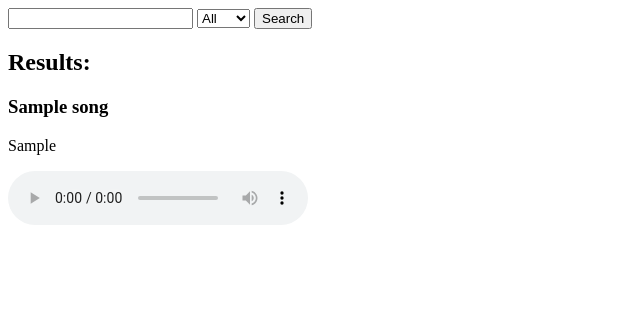
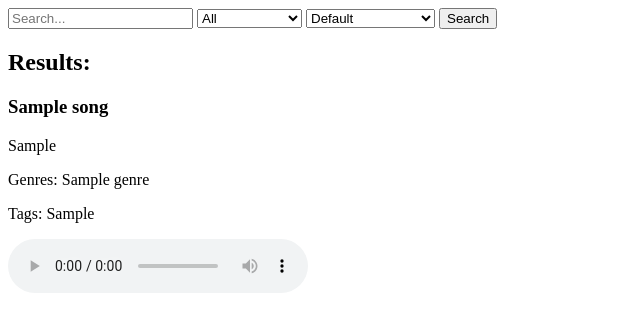
Before and after one commit to ryuruiyu6/WAD-project-soundbyte, a Django app: page /search-page/ in a window 1280 px wide. Shown: the top 332 px of the page, without its empty margins (0-640 px from the left). Run offline with Django 3.2, Linux system fonts and the light colour scheme; tables that the repository leaves empty hold one stand-in row (values such as "Sample post").

Commit message:
updated tag and genre (plus other bugs)

```diff
--- a/soundbytes/admin.py
+++ b/soundbytes/admin.py
@@ -1,4 +1,5 @@
 from django.contrib import admin
-from .models import Song
+from .models import Song, Genre
 
 admin.site.register(Song)
+admin.site.register(Genre)
--- a/soundbytes/functions/file_manager.py
+++ b/soundbytes/functions/file_manager.py
@@ -1,11 +1,13 @@
 from ..models import Song
 
 def create_song(data, files):
+    raw_tags = data.get('tags', '')
+    #separate tags
+    tags = ",".join([t.strip().lower() for t in raw_tags.split(",") if t.strip()])
     return Song.objects.create(
         title=data.get('title'),
         artist=data.get('artist'),
-        genre=data.get('genre'),
-        tags=data.get('tags'),
+        tags=tags,
         audio_file=files.get('audio_file'),
         cover_image=files.get('cover_image')
     )
--- a/soundbytes/functions/search_function.py
+++ b/soundbytes/functions/search_function.py
@@ -2,12 +2,31 @@ from django.db.models import Q
 from ..models import Song
 
 def search(query):
-    return Song.objects.filter(
-        Q(title__icontains=query) |
-        Q(artist__icontains=query) |
-        Q(genre__icontains=query) |
-        Q(tags__icontains=query)
-    )
+    songs = Song.objects.all()
+
+    if query:
+        words = query.split()
+
+        query_filter = Q()
+
+        for word in words:
+            query_filter &= (
+                Q(title__icontains=word) |
+                Q(artist__icontains=word) |
+                Q(genres__name__icontains=word) |
+                Q(tags__icontains=word)
+            )
+
+        songs = songs.filter(query_filter)
+
+    return songs.distinct()
+
+#    return Song.objects.filter(
+#        Q(title__icontains=query) |
+#        Q(artist__icontains=query) |
+#        Q(genres__name__icontains=query) |
+#        Q(tags__icontains=query)
+#    ).distinct()
 
 def sort_songs(songs, sort_by):
     if sort_by == 'views':
--- a/soundbytes/models.py
+++ b/soundbytes/models.py
@@ -1,13 +1,19 @@
 from django.db import models
 
 # Create your models here.
+class Genre(models.Model):
+    name = models.CharField(max_length=50)
+
+    def __str__(self):
+        return self.name
+
 
 class Song(models.Model):
     #song data
     title = models.CharField(max_length = 50)
     artist = models.CharField(max_length = 50)
-    genre = models.CharField(max_length = 30)
-    tags = models.TextField(blank = True)
+    genres = models.ManyToManyField(Genre)
+    tags = models.TextField(max_length=50, blank = True)
     #files!!!
     audio_file = models.FileField(upload_to = 'songs/')
     cover_image = models.ImageField(upload_to = 'covers/', null = True, blank = True)
--- a/soundbytes/templates/soundbytes_auth/search.html
+++ b/soundbytes/templates/soundbytes_auth/search.html
@@ -1,10 +1,18 @@
-<form method="get">
-    <input type="text" name="q">
+<form method="GET" action="/search-page/">
+    <input type="text" name="q" placeholder="Search...">
 
     <select name="genre">
         <option value="">All</option>
-        <option value="Pop">Pop</option>
-        <option value="Rock">Rock</option>
+        {% for genre in genres %}
+            <option value="{{ genre.name }}">{{ genre.name }}</option>
+        {% endfor %}
+    </select>
+
+    <select name="sort">
+        <option value="">Default</option>
+        <option value="views">Most Viewed</option>
+        <option value="downloads">Most Downloaded</option>
+        <option value="new">Newest</option>
     </select>
 
     <button type="submit">Search</button>
@@ -16,8 +24,18 @@
     <div>
         <h3>{{ song.title }}</h3>
         <p>{{ song.artist }}</p>
+
+        <p>
+            Genres:
+            {% for genre in song.genres.all %}
+                {{ genre.name }}{% if not forloop.last %}, {% endif %}
+            {% endfor %}
+        </p>
+
+        <p>Tags: {{ song.tags }}</p>
+
+        <audio controls>
+            <source src="{{ song.audio_file.url }}" type="audio/mpeg">
+        </audio>
     </div>
-    <audio controls>
-        <source src="/stream/{{ song.id }}/" type="audio/mpeg">
-    </audio>
 {% endfor %}
--- a/soundbytes/templates/soundbytes_auth/upload.html
+++ b/soundbytes/templates/soundbytes_auth/upload.html
@@ -5,7 +5,11 @@
 
     <input type="text" name="title" placeholder="Title"><br>
     <input type="text" name="artist" placeholder="Artist"><br>
-    <input type="text" name="genre" placeholder="Genre"><br>
+    <select name="genres" multiple>
+        {% for genre in genres %}
+            <option value="{{ genre.id }}">{{ genre.name }}</option>
+        {% endfor %}
+    </select>
     <input type="text" name="tags" placeholder="Tags"><br>
 
     <input type="file" name="audio_file"><br>
--- a/soundbytes/views.py
+++ b/soundbytes/views.py
@@ -1,15 +1,17 @@
-from django.shortcuts import render
+from django.shortcuts import render, redirect
 from django.http import JsonResponse, FileResponse
 from .functions.file_manager import create_song
 from .functions.search_function import search, sort_songs
 from django.views.decorators.csrf import csrf_exempt
-from .models import Song
+from .models import Song, Genre
 
 @csrf_exempt
 def upload_song(request):
     if request.method == 'POST':
         song = create_song(request.POST, request.FILES)
-        return JsonResponse({'status': 'success', 'song_id': song.id})
+        genre_ids = request.POST.getlist('genres')
+        song.genres.set(genre_ids)
+        return redirect('/search-page/')
     return JsonResponse({'error': 'Invalid request'})
 
 @csrf_exempt
@@ -21,15 +23,19 @@ def search_songs(request):
     return JsonResponse(list(songs.values()), safe=False)
 
 def upload_page(request):
-    return render(request, 'soundbytes_auth/upload.html')
+    genres = Genre.objects.all()
+    return render(request, 'soundbytes_auth/upload.html', {'genres': genres})
 
 def search_page(request):
     query = request.GET.get('q', '')
     genre = request.GET.get('genre')
     songs = search(query)
     if genre:
-        songs = songs.filter(genre=genre)
-    return render(request, 'soundbytes_auth/search.html', {'songs': songs})
+        songs = songs.filter(genres__name=genre)
+    genres = Genre.objects.all()
+    sort_by = request.GET.get('sort', '')
+    songs = sort_songs(songs, sort_by)
+    return render(request, 'soundbytes_auth/search.html', {'songs': songs, 'genres': genres})
 
 def stream_song(request, song_id):
     song = Song.objects.get(id=song_id)
```
Also changed, not shown: soundbytes/migrations/0002_genre_remove_song_genre_alter_song_tags_song_genres.py (added), soundbytes/urls.py (line endings or trailing spaces).
